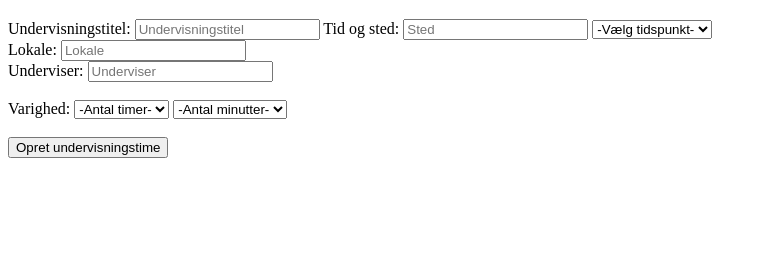
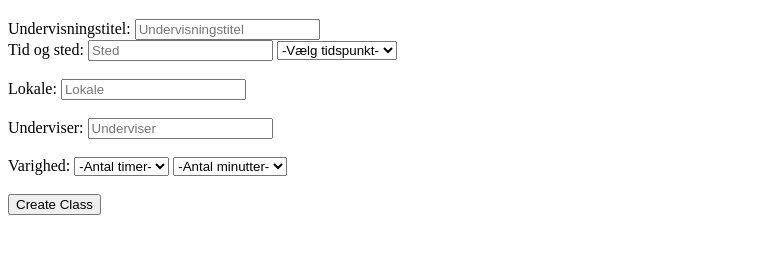
Before and after one commit to ankr19ak/Gruppe-2, a plain HTML site: page AdminSite.html in a window 1280 px wide. Shown: the part 61-314 px from the top of the page, without its empty margins (0-767 px from the left). Drawn offline with Linux system fonts and the light colour scheme.

```diff
--- a/AdminSite.html
+++ b/AdminSite.html
@@ -8,7 +8,8 @@
 </head>
 <body>
 
-<form
+<form name="createClass" onsubmit="return createDancingClass()" method="get">
+
 <text>Undervisningstitel:</text>
 
     <input
@@ -18,7 +19,7 @@
             placeholder="Undervisningstitel"
 
 <br>
-
+<br>
      Tid og sted:
 
     <input
@@ -47,7 +48,7 @@
     </select>
 
 <br>
-
+<br>
     Lokale:
 <input
         type="text"
@@ -56,6 +57,7 @@
         placeholder="Lokale">
 
 <br>
+    <br>
     Underviser:
 
 <input
@@ -95,16 +97,15 @@
 <br>
 <br>
 
-<input
+<button
         id="createClass_btn"
         type="submit"
         value="Opret undervisningstime"
-        onClick="createDancingClass()"/>
+        onClick="createDancingClass()">Create Class</button>
 
 
 <br>
 </form>
-
 <script src="classes/DancingClass.js"></script>
 
 </body>
--- a/classes/DancingClass.js
+++ b/classes/DancingClass.js
@@ -19,6 +19,7 @@ function createDancingClass(){
         document.getElementById("duration").value
     );
     allClasses.push(dancingClass);
+    storeClass();
     console.log(allClasses);
 }
 
```
